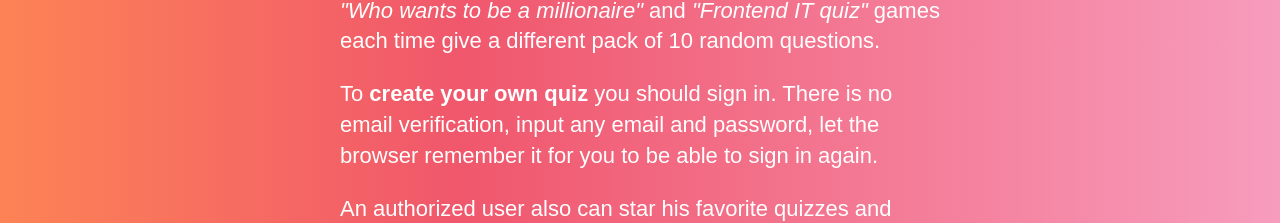
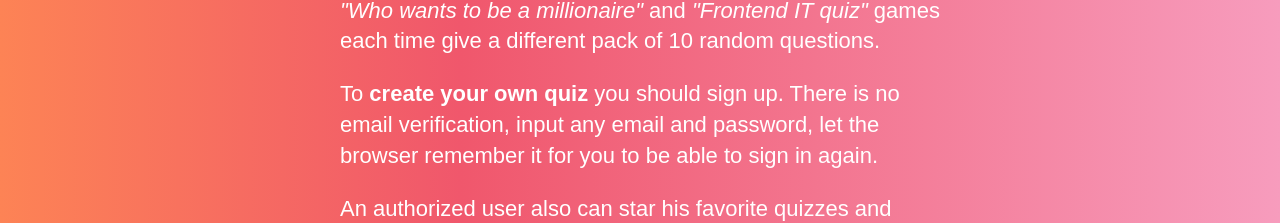
Before and after one commit to angeliquesy/quiz-firebase, a React app: page /about in a window 1280 px wide. Shown: the part 210-433 px from the top of the page. Built offline with nearby package versions, Linux system fonts and the light colour scheme.

Commit message:
fixing about

```diff
--- a/src/containers/About/About.css
+++ b/src/containers/About/About.css
@@ -1,7 +1,7 @@
 .About {
     display: flex;
     justify-content: center;
-    padding: 100px 16px 100px 16px;
+    padding: 100px 16px 16px 16px;
     flex-grow: 1;
     width: 100%;
     box-sizing: border-box;
@@ -13,3 +13,9 @@
     font-size: 22px;
     line-height: 1.4;
 }
+
+@media (max-width: 768px) {
+    .Home {
+        padding-top: 50px;
+    }
+}
--- a/src/containers/About/About.js
+++ b/src/containers/About/About.js
@@ -6,7 +6,7 @@
     <div>
       <p>This website is built on React, hosted, and served by Firestore. All user data goes to Firestore Database.</p>
       <p><em>"Who wants to be a millionaire"</em> and <em>"Frontend IT quiz"</em> games each time give a different pack of 10 random questions.</p>
-      <p>To <strong>create your own quiz</strong> you should sign in. There is no email verification,
+      <p>To <strong>create your own quiz</strong> you should sign up. There is no email verification,
       input any email and password, let the browser remember it for you to be able to sign in again.</p>
       <p>An authorized user also can star his favorite quizzes and delete his own quizzes.</p>
       <p>Enjoy ❤</p>
```
Also changed, not shown: 11 other files (tests, documents, lock files or other folders).
